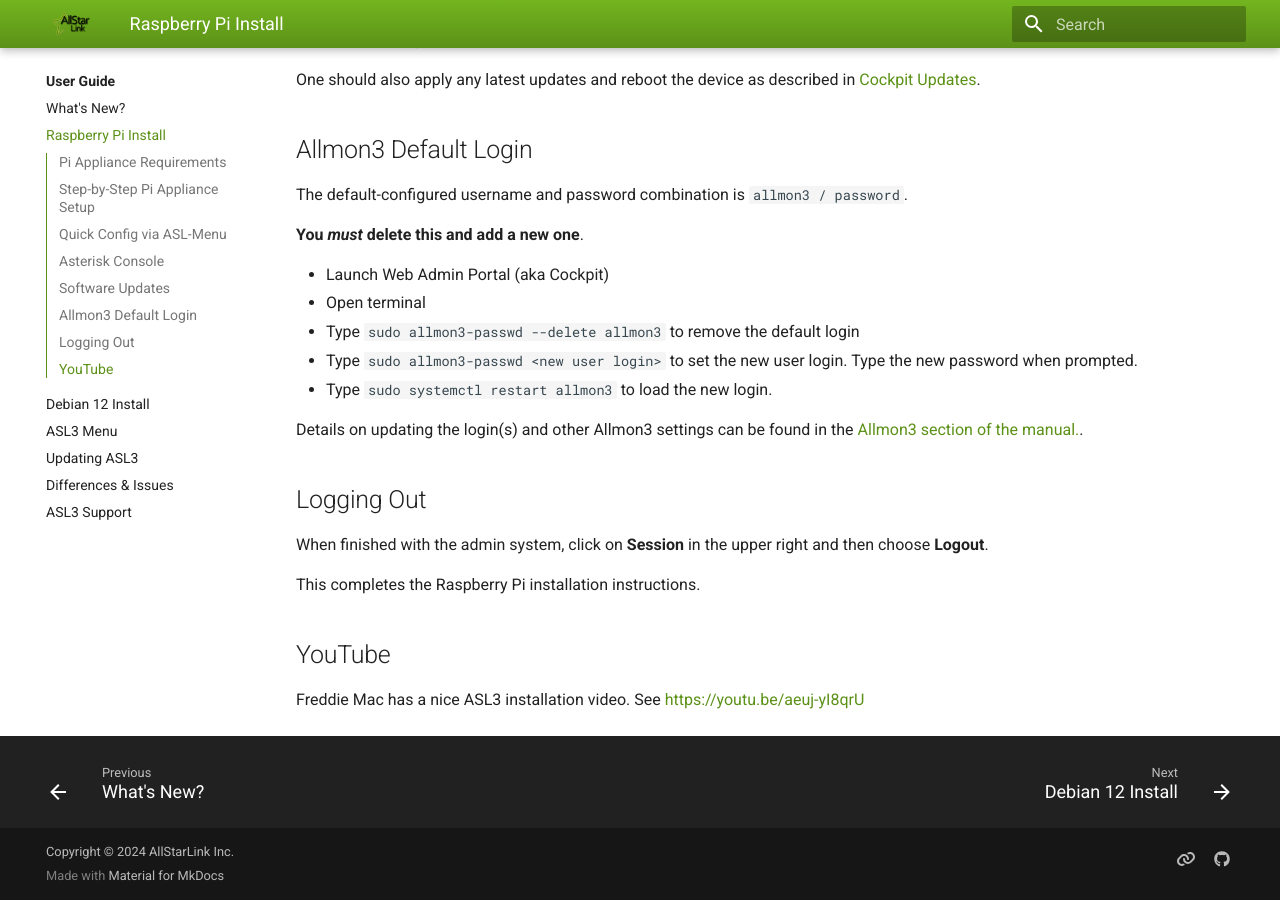
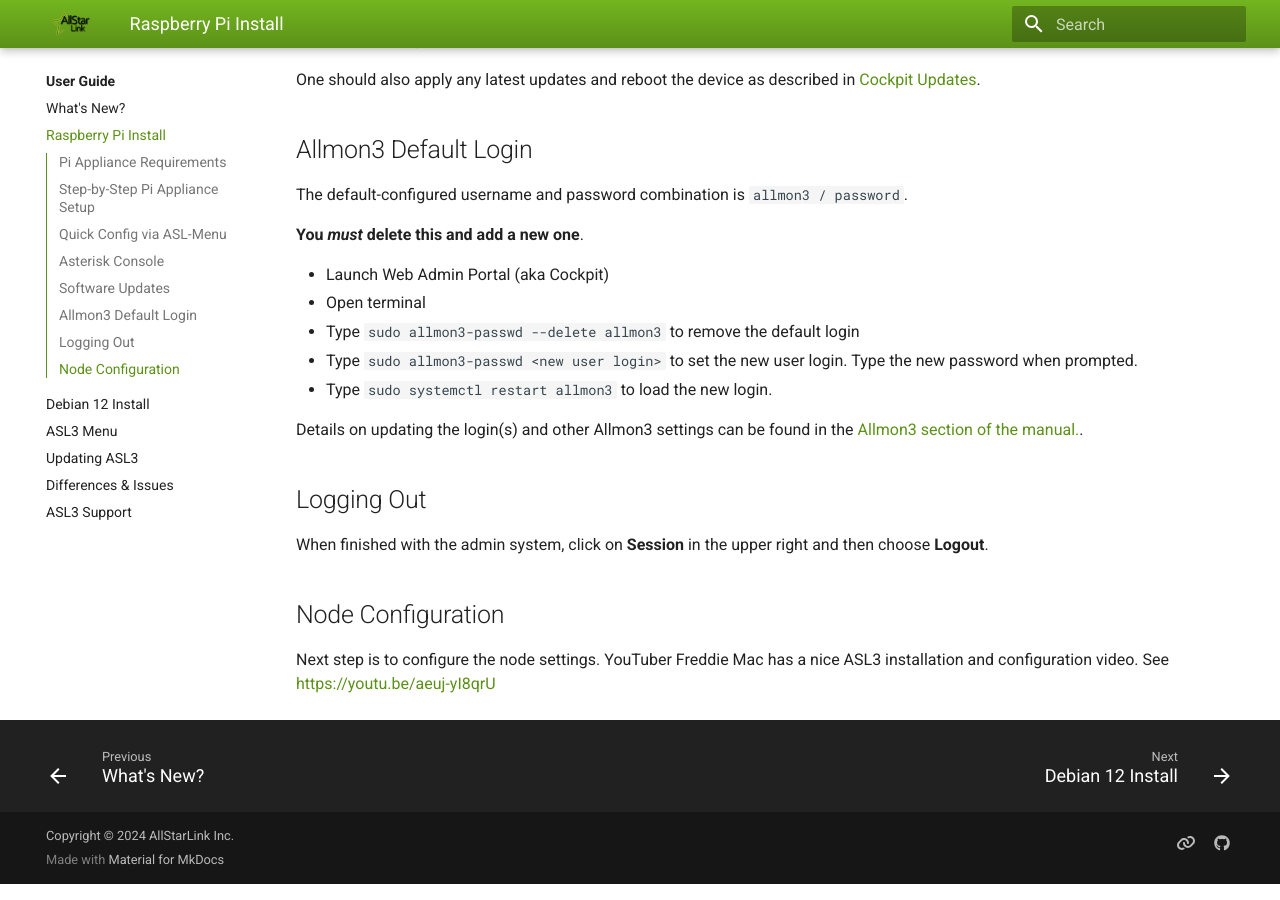
Before and after one commit to AllStarLink/ASL3-Manual, an MkDocs documentation site: the page built from docs/user-guide/pi-detailed.md, in a window 1280 px wide and 900 px high, scrolled down 9668 px. Built offline with MkDocs 1.6.1 and Material for MkDocs 9.7.7, drawn with Linux system fonts in a browser that asks for light colours.

Commit message:
Change YouTube to Node Configuration

```diff
--- a/docs/user-guide/pi-detailed.md
+++ b/docs/user-guide/pi-detailed.md
@@ -224,7 +224,5 @@
 When finished with the admin system, click on **Session**
 in the upper right and then choose **Logout**.
 
-This completes the Raspberry Pi installation instructions.
-
-## YouTube
-Freddie Mac has a nice ASL3 installation video. See [https://youtu.be/aeuj-yI8qrU](https://youtu.be/aeuj-yI8qrU)
+## Node Configuration
+Next step is to configure the node settings. YouTuber Freddie Mac has a nice ASL3 installation and configuration video. See [https://youtu.be/aeuj-yI8qrU](https://youtu.be/aeuj-yI8qrU)
```
